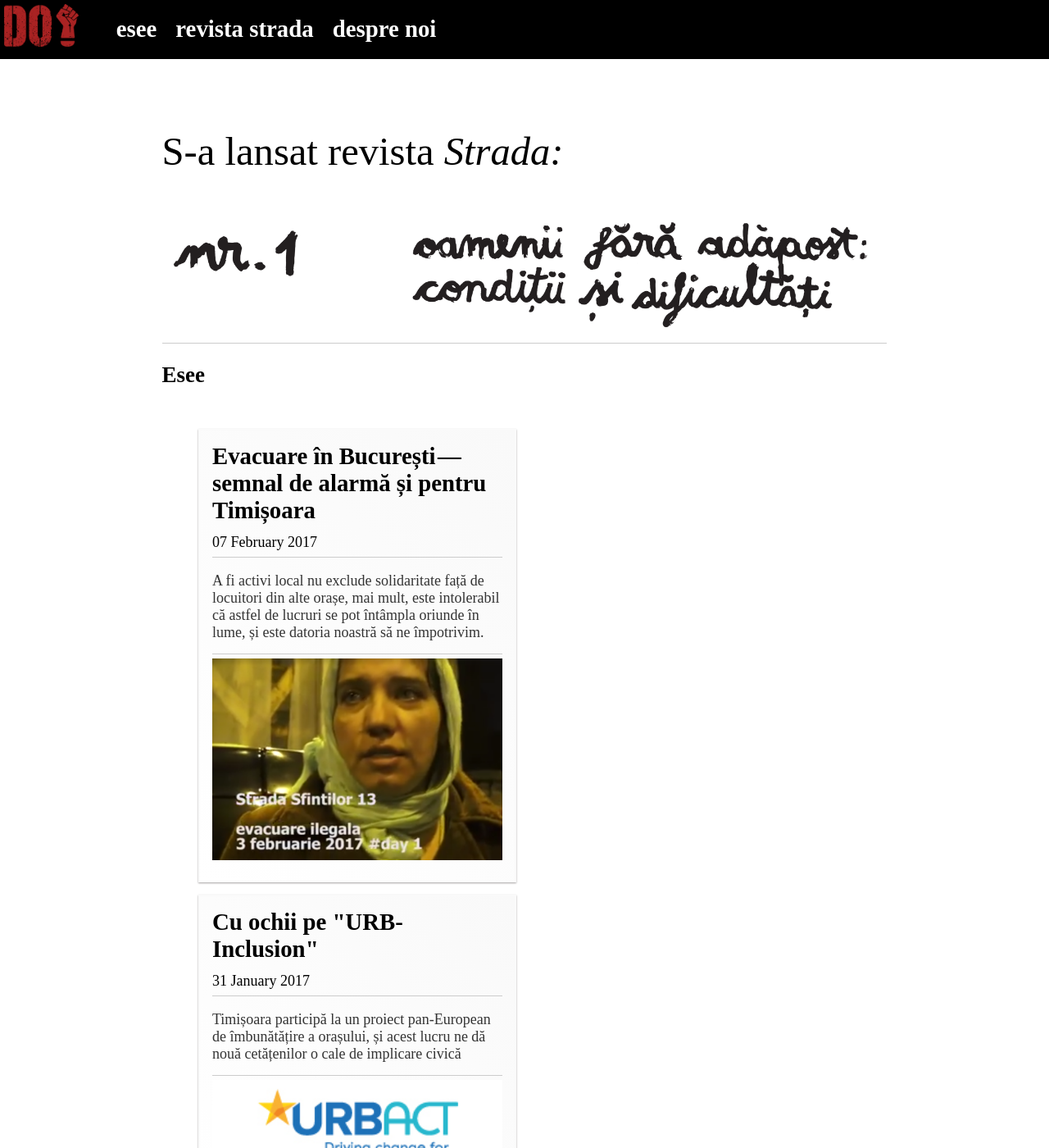
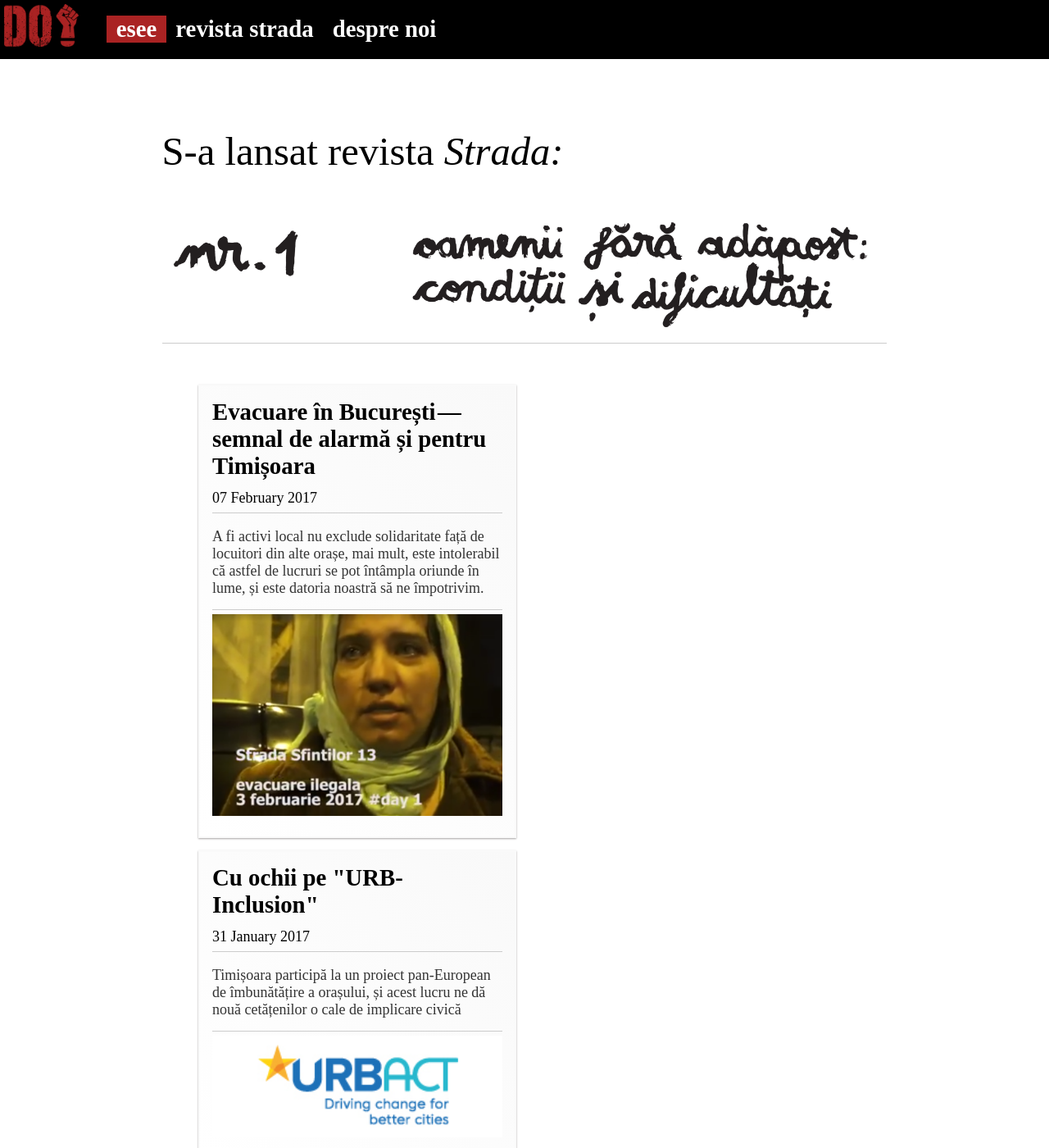
Before and after one commit to dreptul-la-oras/dreptul-la-oras.github.io, a Jekyll site: the page built from pages/essay.md, in a window 1280 px wide and 1400 px high. Shown: the whole window at 82% size. Built offline with Jekyll 4.4.1, drawn with Linux system fonts in a browser that asks for light colours.

Commit message:
Main menu pages now highlighted

```diff
--- a/_includes/header.html
+++ b/_includes/header.html
@@ -5,11 +5,25 @@
         </a>
     </div>
 
-    <div id ="floatingHeader_List">
+    <div id="floatingHeader_List">
         <ul>
+            {% if page.id == "essay" %}
+            <li class="redBackground"><a href="{{ site.url }}/essay.html">esee</a></li>
+            {% else %}
             <li><a href="{{ site.url }}/essay.html">esee</a></li>
+            {% endif %}
+
+            {% if page.id == "strada" %}
+            <li class="redBackground"><a href="{{ site.url }}/strada.html">revista strada</a></li>
+            {% else %}
             <li><a href="{{ site.url }}/strada.html">revista strada</a></li>
+            {% endif %}
+
+            {% if page.id == "about" %}
+            <li class="redBackground"><a href="{{ site.url }}/about.html">despre noi</a></li>
+            {% else %}
             <li><a href="{{ site.url }}/about.html">despre noi</a></li>
+            {% endif %}
         </ul>
     </div>
 </div>
--- a/assets/css/header_floating.css
+++ b/assets/css/header_floating.css
@@ -44,12 +44,12 @@
     /*this float left has to remain,
     otherwise the list is not horizontal*/
     float: left;
+    padding-right: 0.4em;
+    padding-left: 0.4em;
 }
 
 #floatingHeader_List li a {
     display: block;
-    padding-right: 0.4em;
-    padding-left: 0.4em;
     color: white;
 }
 
@@ -57,15 +57,19 @@
     background-color: #AA2323;
 }
 
+.redBackground {
+    background-color: #AA2323;
+}
+
 #floatingHeader_List li a:link {
-    text-decoration:  none;
-    font-weight:      bold;
-    color:            white;
+    text-decoration: none;
+    font-weight: bold;
+    color: white;
 }
 
 /* Applies to visited links */
 #floatingHeader_List li a:visited {
-    text-decoration:  none;
-    font-weight:      bold;
-    color:            white;
+    text-decoration: none;
+    font-weight: bold;
+    color: white;
 }
--- a/pages/essay.md
+++ b/pages/essay.md
@@ -8,8 +9,6 @@ css:
   - /assets/css/essay_tiles.css
 ---
 {% include latest.html %}
-
-<h2>Esee</h2>
 
 <div id="wrapper">
     <div id="columns">
```
Also changed, not shown: other parts of pages/essay.md (+1 -0 lines), pages/about.md (+1 -0 lines), pages/strada/strada.md (+1 -0 lines).
